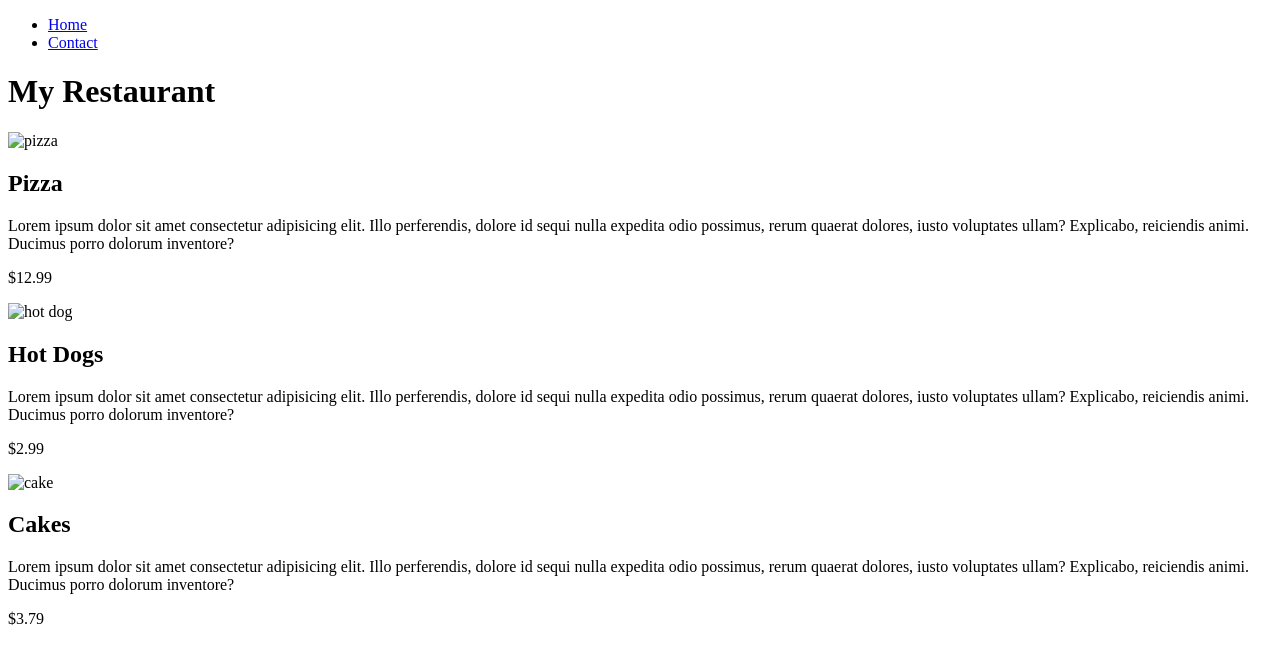
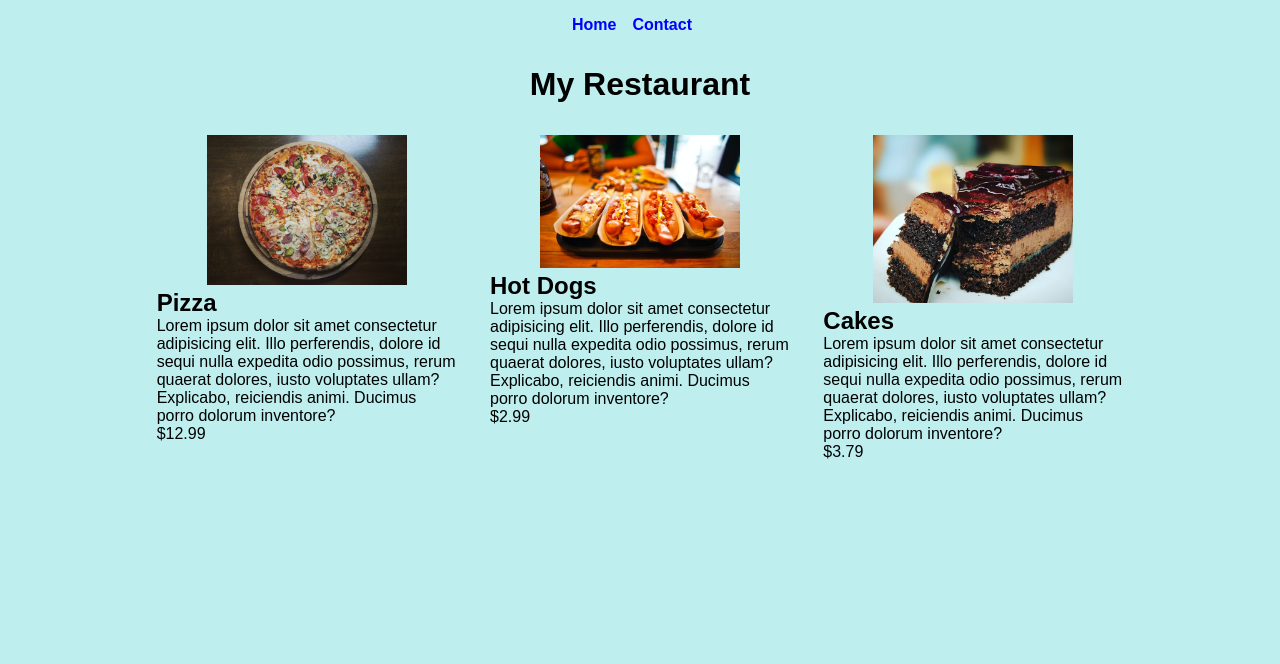
Before and after one commit to dnewbie25/Restaurant-with-webpack, a website built with webpack: page dist/index.html in a window 1280 px wide. Built offline with nearby package versions, Linux system fonts and the light colour scheme.

Commit message:
finished restaurant with webpack

```diff
--- a/package.json
+++ b/package.json
@@ -20,6 +20,8 @@
   },
   "homepage": "https://github.com/dnewbie25/Restaurant-with-webpack#readme",
   "devDependencies": {
+    "css-loader": "^6.7.1",
+    "style-loader": "^3.3.1",
     "webpack": "^5.70.0",
     "webpack-cli": "^4.9.2"
   }
--- a/src/contact.js
+++ b/src/contact.js
@@ -8,6 +8,7 @@ export default function contact(){
     <input type="email" placeholder="email" id="email">
     <label for="phone">Phone</label>
     <input type="tel" placeholder="Phone" id="phone">
+    <input type="submit" value="Enviar!">
   `;
   return form;
 }
--- a/src/home.js
+++ b/src/home.js
@@ -1,23 +1,25 @@
+import Cake from './cake.jpg';
+import Hot_Dog from './hot dog.jpg';
+import Pizza from './pizza.jpg';
+
 export default function home(){
 
   const homePage = document.createElement('main');
   homePage.innerHTML=
-  `
-  <h1>My Restaurant</h1>
-    <article id="pizza">
-      <img src="" alt="pizza">
+  `<article id="pizza">
+      <img src="${importImage(Pizza)}" alt="pizza">
       <h2>Pizza</h2>
       <p>Lorem ipsum dolor sit amet consectetur adipisicing elit. Illo perferendis, dolore id sequi nulla expedita odio possimus, rerum quaerat dolores, iusto voluptates ullam? Explicabo, reiciendis animi. Ducimus porro dolorum inventore?</p>
       <p>$12.99</p>
     </article>
     <article id="hot dog">
-      <img src="" alt="hot dog">
+      <img src="${importImage(Hot_Dog)}" alt="hot dog">
       <h2>Hot Dogs</h2>
       <p>Lorem ipsum dolor sit amet consectetur adipisicing elit. Illo perferendis, dolore id sequi nulla expedita odio possimus, rerum quaerat dolores, iusto voluptates ullam? Explicabo, reiciendis animi. Ducimus porro dolorum inventore?</p>
       <p>$2.99</p>
     </article>
     <article id="cake">
-      <img src="" alt="cake">
+      <img src="${importImage(Cake)}" alt="cake">
       <h2>Cakes</h2>
       <p>Lorem ipsum dolor sit amet consectetur adipisicing elit. Illo perferendis, dolore id sequi nulla expedita odio possimus, rerum quaerat dolores, iusto voluptates ullam? Explicabo, reiciendis animi. Ducimus porro dolorum inventore?</p>
       <p>$3.79</p>
@@ -25,3 +27,9 @@ export default function home(){
   `;
   return homePage;
 }
+
+function importImage(name){
+  const image = new Image();
+  image.src = name;
+  return image.src
+}
--- a/src/index.js
+++ b/src/index.js
@@ -1,9 +1,13 @@
 import home from "./home";
 import contact from "./contact";
+import './style.css';
 
 const mainContainer = document.querySelector('#content');
 const navBar = document.createElement('nav');
 const ul = document.createElement('ul');
+const h1 = document.createElement('h1');
+h1.textContent = 'My Restaurant';
+ul.classList.add('navHorizontal');
 for(let i=0; i<2;i++){
   const li = document.createElement('li');
   if(i%2 === 0){
@@ -16,6 +20,7 @@ for(let i=0; i<2;i++){
 }
 navBar.appendChild(ul);
 mainContainer.appendChild(navBar);
+mainContainer.appendChild(h1);
 mainContainer.insertAdjacentElement("beforeend", home());
 
 const li = document.querySelectorAll('li');
@@ -25,6 +30,7 @@ li.forEach(a=>{
     if(text === 'Home'){
       mainContainer.innerHTML = "";
       mainContainer.appendChild(navBar);
+      mainContainer.appendChild(h1);
       mainContainer.insertAdjacentElement("beforeend", home());
     }else if(text === 'Contact'){
       mainContainer.innerHTML = "";
--- /dev/null
+++ b/src/style.css
@@ -0,0 +1,75 @@
+*{
+  margin:0;
+  padding:0;
+  box-sizing:border-box;
+}
+
+html{
+  width: 100%;
+  height: auto;
+}
+
+body{
+  width: 100%;
+  font-size: 1rem;
+  font-family: sans-serif;
+  background-color: rgb(190, 238, 238);
+}
+
+h1{
+  margin: 2rem;
+  text-align: center;
+}
+.navHorizontal{
+  width: 100%;
+  display: flex;
+  flex-direction: row;
+  justify-content: center;
+  list-style: none;
+}
+
+.navHorizontal *{
+  font-weight: bold;
+  text-decoration: none;
+  color: blue;
+}
+
+.navHorizontal li{
+  margin-right: 1rem;
+}
+
+#content{
+  padding: 1rem;
+}
+
+main{
+  margin: 0 auto;
+  margin-top: 2rem;
+  max-width: 1000px;
+  display: flex;
+  flex-wrap: wrap;
+  justify-content: space-around;
+}
+
+article{
+  flex-basis: 30%;
+}
+
+img{
+  width: 200px;
+  margin-left: 50%;
+  transform: translateX(-50%);
+}
+
+form{
+  text-align: center;
+  margin-top: 2rem;
+  font-size: 1rem;
+  font-weight: bold;
+}
+
+input{
+  font-size: 1rem;
+  border-radius: 5px;
+  padding: 3px;
+}
--- a/webpack.config.js
+++ b/webpack.config.js
@@ -6,4 +6,16 @@ module.exports = {
     filename: 'main.js',
     path: path.resolve(__dirname, 'dist'),
   },
+  module:{
+    rules:[
+      {
+        test: /\.(png|svg|jpg|jpeg|gif)$/i,
+        type: 'asset/resource',
+      },
+      {
+        test: /\.css$/i,
+        use: ['style-loader', 'css-loader'],
+      },
+    ]
+  }
 };
```
Also changed, not shown: dist/44872ee455a168fd7561.jpg (added), dist/c52334d64a78d6621c9e.jpg (added), dist/daf94066d3c33b1e446e.jpg (added), dist/index.html, dist/main.js, 2 other files.
